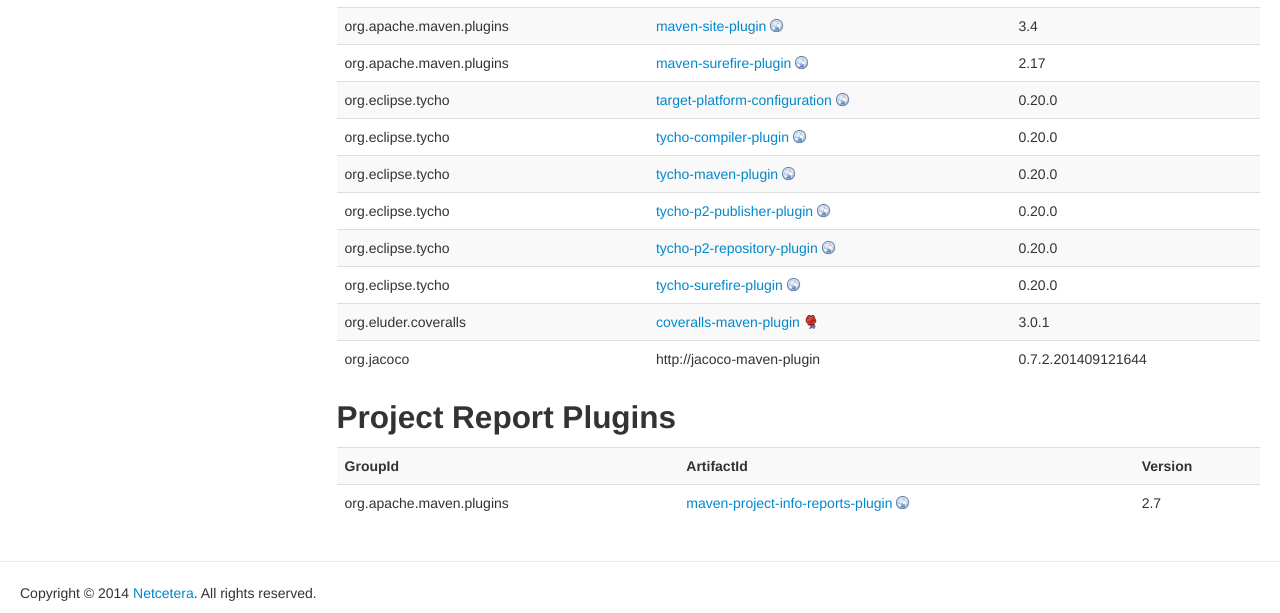
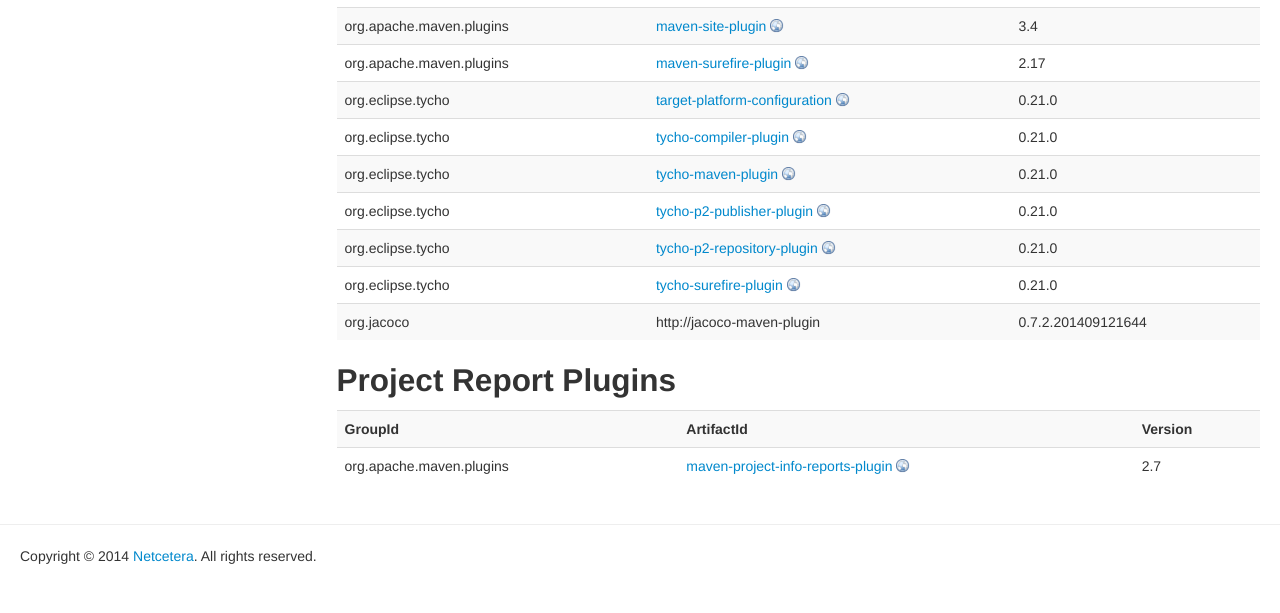
Before and after one commit to netceteragroup/trema-eclipse, a plain HTML site: page plugins.html in a window 1280 px wide. Shown: the part 411-1024 px from the top of the page. After the commit the page ends 987 px from the top, so only its background shows below. Drawn offline with Linux system fonts and the light colour scheme.

Commit message:
Site checkin for project Trema Eclipse Manual

```diff
--- a/plugins.html
+++ b/plugins.html
@@ -1,13 +1,13 @@
 <!DOCTYPE html>
 <!--
- | Generated by Apache Maven Doxia at 2014-11-04
+ | Generated by Apache Maven Doxia at 2014-11-24
  | Rendered using Apache Maven Fluido Skin 1.3.1
 -->
 <html xmlns="http://www.w3.org/1999/xhtml" xml:lang="en" lang="en">
   <head>
     <meta charset="UTF-8" />
     <meta name="viewport" content="width=device-width, initial-scale=1.0" />
-    <meta name="Date-Revision-yyyymmdd" content="20141104" />
+    <meta name="Date-Revision-yyyymmdd" content="20141124" />
     <meta http-equiv="Content-Language" content="en" />
     <title>Trema Eclipse Plugin &#x2013; Project Build Plugins</title>
     <link rel="stylesheet" href="./css/apache-maven-fluido-1.3.1.min.css" />
@@ -53,7 +53,7 @@
         <ul class="breadcrumb">
 
 
-                  <li id="publishDate">Last Published: 2014-11-04
+                  <li id="publishDate">Last Published: 2014-11-24
                       <span class="divider">|</span>
                    </li>
                   <li id="projectVersion">Version: 0.2.1-SNAPSHOT
@@ -160,32 +160,28 @@
 <tr class="a">
 <td>org.eclipse.tycho</td>
 <td><a class="externalLink" href="http://www.eclipse.org/tycho/target-platform-configuration/">target-platform-configuration</a></td>
-<td>0.20.0</td></tr>
+<td>0.21.0</td></tr>
 <tr class="b">
 <td>org.eclipse.tycho</td>
 <td><a class="externalLink" href="http://www.eclipse.org/tycho/tycho-compiler-plugin/">tycho-compiler-plugin</a></td>
-<td>0.20.0</td></tr>
+<td>0.21.0</td></tr>
 <tr class="a">
 <td>org.eclipse.tycho</td>
 <td><a class="externalLink" href="http://www.eclipse.org/tycho/tycho-maven-plugin/">tycho-maven-plugin</a></td>
-<td>0.20.0</td></tr>
+<td>0.21.0</td></tr>
 <tr class="b">
 <td>org.eclipse.tycho</td>
 <td><a class="externalLink" href="http://www.eclipse.org/tycho/tycho-p2/tycho-p2-publisher-plugin/">tycho-p2-publisher-plugin</a></td>
-<td>0.20.0</td></tr>
+<td>0.21.0</td></tr>
 <tr class="a">
 <td>org.eclipse.tycho</td>
 <td><a class="externalLink" href="http://www.eclipse.org/tycho/tycho-p2/tycho-p2-repository-plugin/">tycho-p2-repository-plugin</a></td>
-<td>0.20.0</td></tr>
+<td>0.21.0</td></tr>
 <tr class="b">
 <td>org.eclipse.tycho</td>
 <td><a class="externalLink" href="http://www.eclipse.org/tycho/tycho-surefire/tycho-surefire-plugin/">tycho-surefire-plugin</a></td>
-<td>0.20.0</td></tr>
+<td>0.21.0</td></tr>
 <tr class="a">
-<td>org.eluder.coveralls</td>
-<td><a class="externalLink" href="https://github.com/trautonen/coveralls-maven-plugin">coveralls-maven-plugin</a></td>
-<td>3.0.1</td></tr>
-<tr class="b">
 <td>org.jacoco</td>
 <td>http://jacoco-maven-plugin</td>
 <td>0.7.2.201409121644</td></tr></table></div>
```
Also changed, not shown: dependencies.html (+3 -3 lines), dependency-info.html (+3 -3 lines), dependency-management.html (+3 -3 lines), distribution-management.html (+3 -3 lines), faq.html (+3 -3 lines), fileformat.html (+3 -3 lines), index.html (+4 -4 lines), integration.html (+3 -3 lines), issue-tracking.html (+3 -3 lines), license.html (+4 -4 lines), mail-lists.html (+3 -3 lines), plugin-management.html (+3 -3 lines), project-info.html (+3 -3 lines), project-summary.html (+3 -3 lines), 3 more files.
